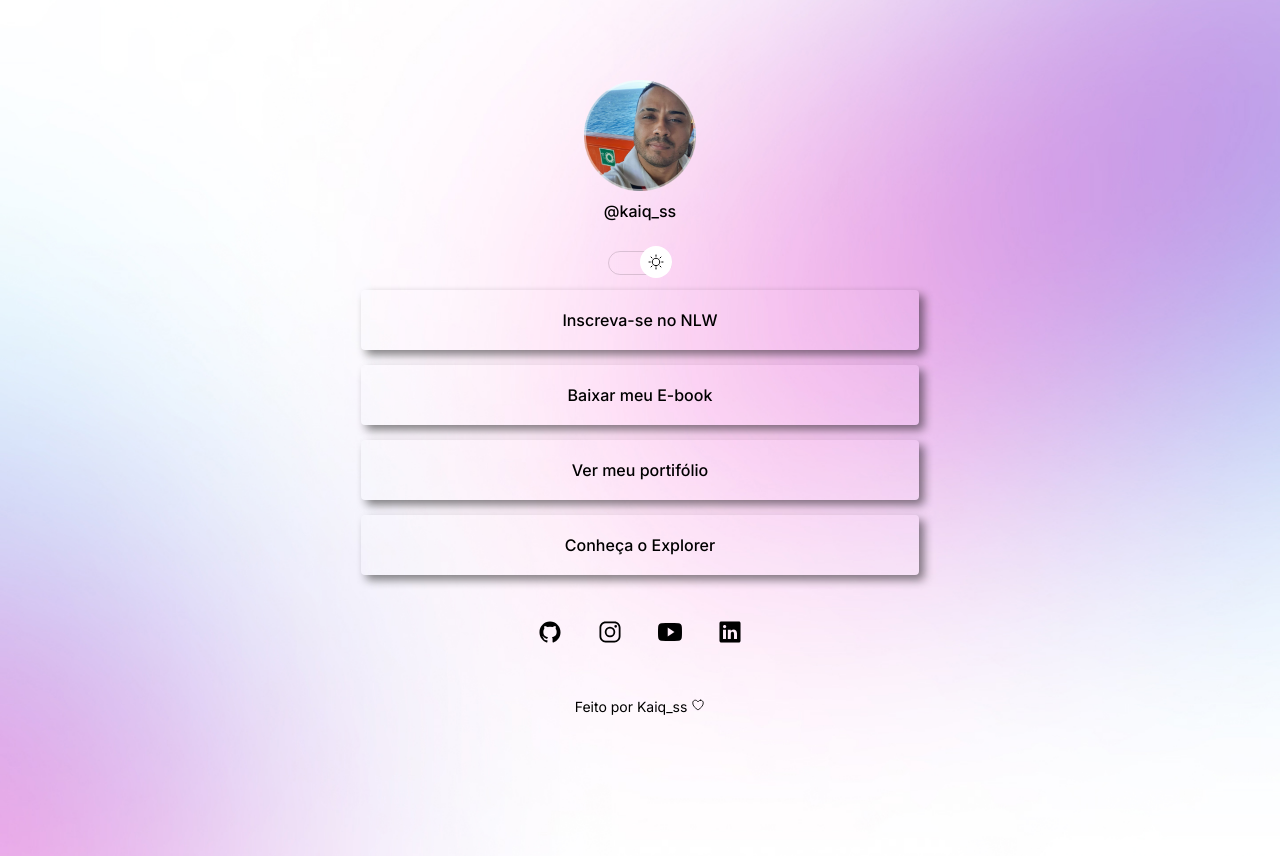
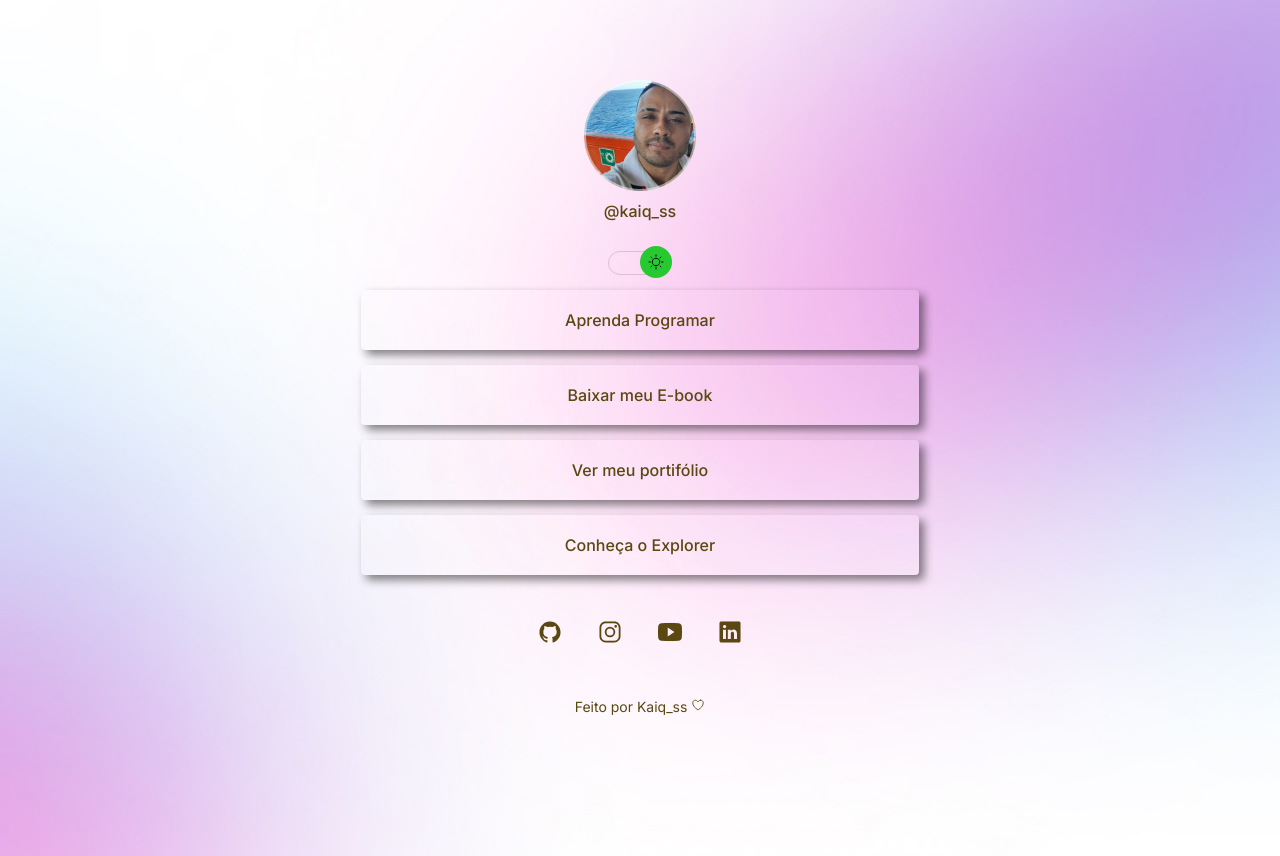
Before and after one commit to YzuDev/Learn-Project, a plain HTML site: page index.html in a window 1280 px wide. Drawn offline with nearby package versions, Linux system fonts and the light colour scheme.

Commit message:
final-edit

```diff
--- a/index.html
+++ b/index.html
@@ -15,14 +15,14 @@
   <body>
     <div id="container">
       <div id="profile">
-        <img src="./assets/avatar.png" alt="Foto de Kaique" />
+        <img src="./assets/avatar.png" alt="Foto de Jv-pintor" />
         <p>@kaiq_ss</p>
       </div>
       <div id="switch" onclick="toggleMode()">
         <button><img src="" alt="" /></button><span></span>
       </div>
       <ul>
-        <li><a href="inscreva.html">Inscreva-se no NLW</a></li>
+        <li><a href="https://rocketseat.com.br/">Aprenda Programar</a></li>
         <li><a href="ebook.html">Baixar meu E-book</a></li>
         <li>
           <a href="https://github.com/YzuDev" target="_blank"
--- a/script.js
+++ b/script.js
@@ -7,9 +7,9 @@ function toggleMode() {
   html.classList.toggle("light")
   if (html.classList.contains("light")) {
     img.setAttribute("src", "./assets/avatar-light.png"),
-      alte.setAttribute("alt", "Foto de Kaique de chapéu!")
+      alte.setAttribute("alt", "Foto de Kaique!")
   } else {
     img.setAttribute("src", "./assets/avatar.png"),
-      alte.setAttribute("alt", "Foto de Kaique!")
+      alte.setAttribute("alt", "Foto de Kaique-de-CHapeu!")
   }
 }
--- a/style.css
+++ b/style.css
@@ -4,18 +4,18 @@
   box-sizing: border-box;
 }
 :root {
-  --color-text: rgb(255, 255, 255);
+  --color-text: rgb(224, 35, 35);
   --background-image: url(./assets/bg-mobile.jpg);
   --moon-image: url(./assets/MoonStars.svg);
-  --stroker-color: rgba(255, 255, 255, 0.404);
-  --background-color: #e4b7dc27;
+  --stroker-color: rgba(245, 234, 234, 0.404);
+  --background-color: #04050427;
 }
 
 .light {
-  --color-text: black;
+  --color-text: rgb(90, 71, 17);
   --background-image: url(./assets/bg-mobile-light.jpg);
   --sun-image: url(./assets/sun.svg);
-  --background-color: #ffffff;
+  --background-color: #28c930;
   --stroker-color: rgba(3, 3, 3, 0.137);
 }
 
```
Also changed, not shown: ebook.html (deleted), inscreva.html (deleted).
